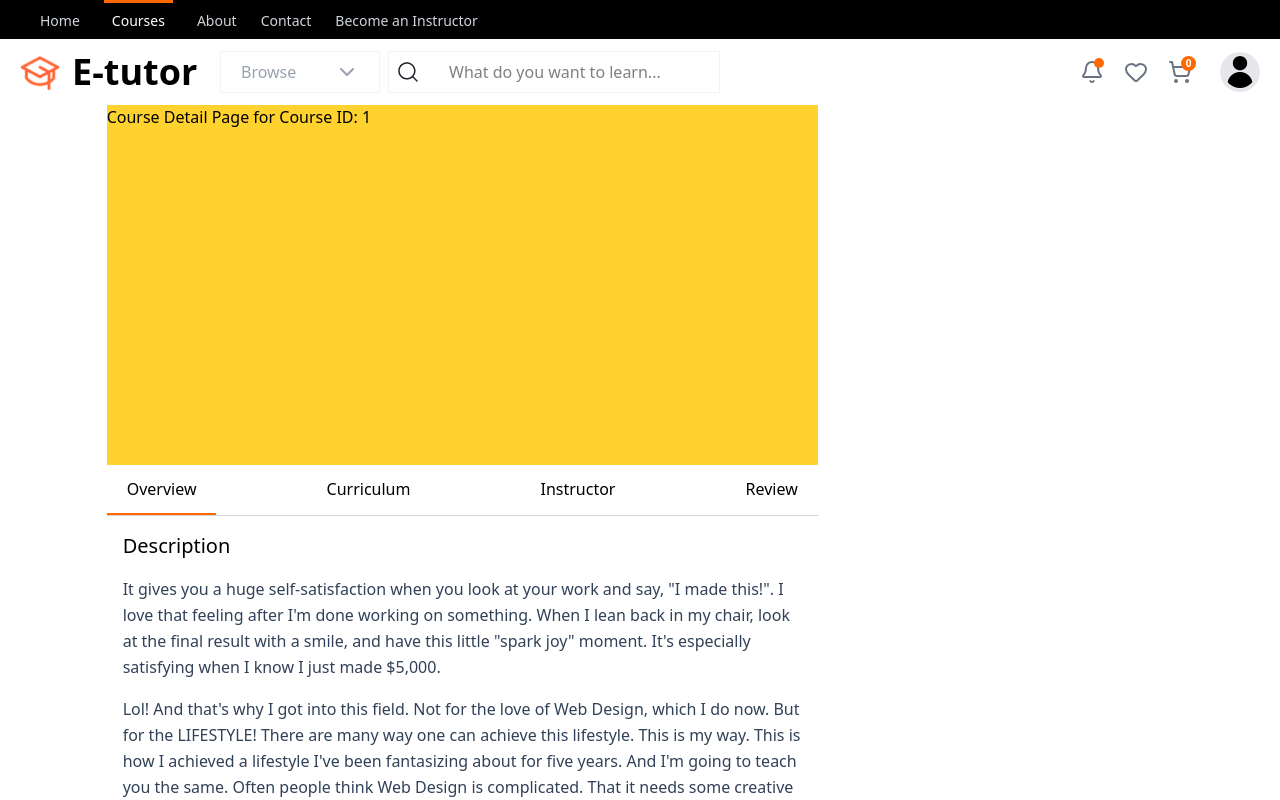
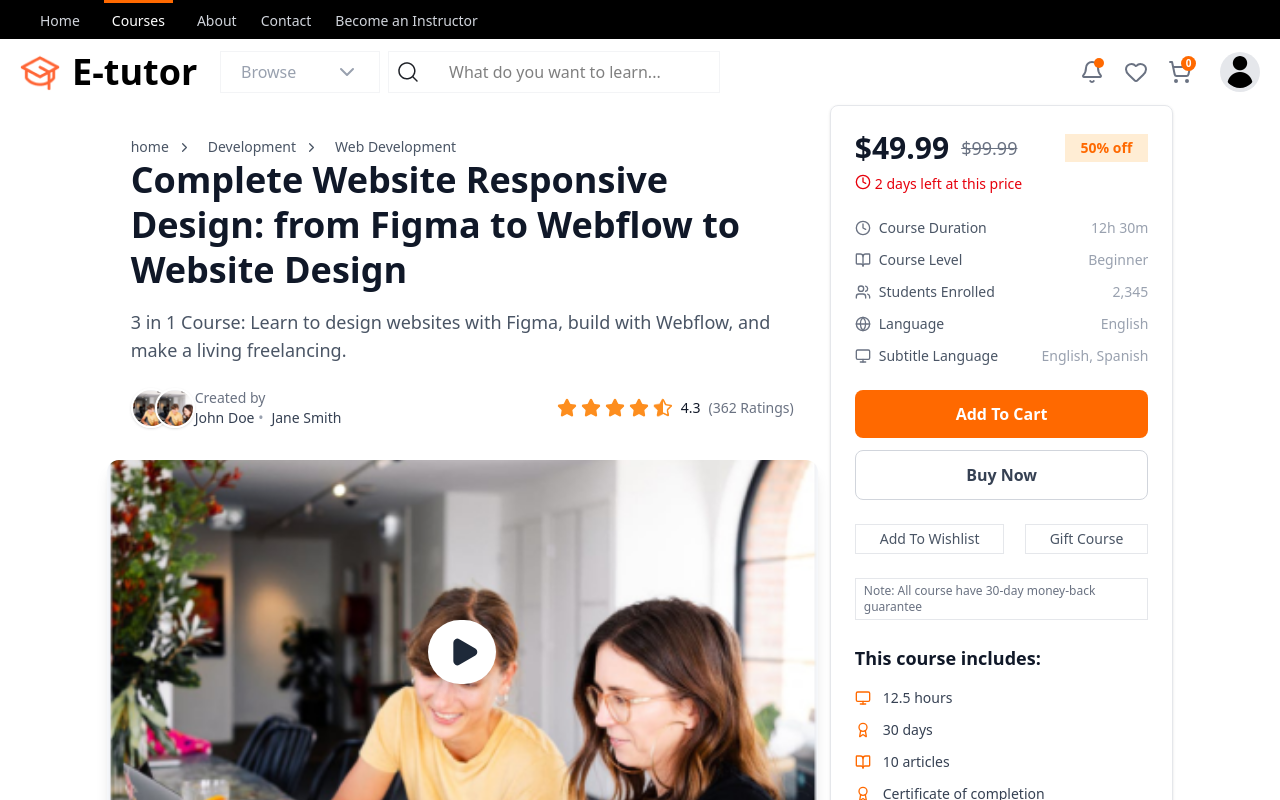
Before and after one commit to LEARNING-MANGMENT-SYSTEM/LMS-website, a React (Vite) app in the folder frontend/: page /courses/1 in a window 1280 px wide. Shown: the top 800 px of the page. Built offline with nearby package versions, Linux system fonts and the light colour scheme.

Commit message:
fill the details pages with components

```diff
--- a/frontend/src/components/CourseConent/index.tsx
+++ b/frontend/src/components/CourseConent/index.tsx
@@ -12,7 +12,7 @@ const CourseContents: React.FC<CourseContentsProps> = ({
     children
 }) => {
     return (
-        <div className='w-2/5 mx-auto bg-white rounded-lg shadow-sm border border-gray-200'>
+        <div className='mx-auto bg-white rounded-lg shadow-sm border border-gray-200'>
             <div className='p-4 border-b border-gray-200 flex justify-between items-center'>
                 <h2 className='text-lg font-bold text-gray-800'>{title}</h2>
                 <div className='text-sm font-medium text-green-500'>
--- a/frontend/src/components/CourseDetailHeader/index.tsx
+++ b/frontend/src/components/CourseDetailHeader/index.tsx
@@ -1,16 +1,17 @@
-import React from 'react';
-import ReadOnlyRating from '../UI/ReadOnlyRating';
-import { Play } from 'lucide-react';
+import React from "react";
+import ReadOnlyRating from "../UI/ReadOnlyRating";
+import { ChevronRight, Play } from "lucide-react";
+import Breadcrumb from "../breadCrumb";
 
-interface Instructor{
+interface Instructor {
   name: string;
   avatar: string;
 }
 
 interface CourseDetailHeaderProps {
-    breadcrumbs?: string[];
+  breadcrumbs?: { label: string; href: string }[];
   title?: string;
-    description?: string;
+  subtitle?: string;
   rating?: number;
   totalRatings?: number;
   instructors?: Instructor[];
@@ -19,74 +20,80 @@ interface CourseDetailHeaderProps {
   className?: string;
 }
 
-const CourseDetailHeader :React.FC<CourseDetailHeaderProps> = ({
-    breadcrumbs=[],
-    title="Complete Website Responsive Design: from Figma to Webflow to Website Design",
-    description="3 in 1 Course: Learn to design websites with Figma, build with Webflow, and make a living freelancing.",
-    rating=4.8,
-    totalRatings=45144,
+const CourseDetailHeader: React.FC<CourseDetailHeaderProps> = ({
+  breadcrumbs = [],
+  title = "Complete Website Responsive Design: from Figma to Webflow to Website Design",
+  subtitle = "3 in 1 Course: Learn to design websites with Figma, build with Webflow, and make a living freelancing.",
+  rating = 4.8,
+  totalRatings = 45144,
   instructors = [
     { name: "Dianne Russell", avatar: "../../assets/avatar.png" },
-    { name: "Kristin Watson", avatar: "../../assets/avatar.png" }
+    { name: "Kristin Watson", avatar: "../../assets/avatar.png" },
   ],
-      heroImage='../../assets/Image.png',
-    onPlayClick=()=>{},
-    className=''
+  heroImage = "../../assets/Image.png",
+  onPlayClick = () => {},
+  className = "",
 }) => {
-    const formatRating = (num: number):string => {
-        if(num>=1000000){
-            return(num/1000000).toFixed(1)+'M';
+  const formatRating = (num: number): string => {
+    if (num >= 1000000) {
+      return (num / 1000000).toFixed(1) + "M";
     }
-        if(num>=1000){
-            return(num/1000).toFixed(1)+'K';
+    if (num >= 1000) {
+      return (num / 1000).toFixed(1) + "K";
     }
     return num.toString();
-    }
+  };
   const handlePlayClick = () => {
-        if(onPlayClick){
+    if (onPlayClick) {
       onPlayClick();
     }
-    }
-    const handleKeyPress=(e:React.KeyboardEvent<HTMLDivElement>):void=>{
-        if(e.key==='Enter'||e.key===' '){
-            e.preventDefault()
+  };
+  const handleKeyPress = (e: React.KeyboardEvent<HTMLDivElement>): void => {
+    if (e.key === "Enter" || e.key === " ") {
+      e.preventDefault();
       handlePlayClick();
     }
-    }
+  };
 
   return (
     <div className={`w-full ${className}`}>
-        {breadcrumbs.length>0 &&(
-            <div className='px-6 py-4 border-b border-gray-100'>
-                <nav className='flex items-center space-x-2 text-sm text-gray-500'>
+      {/* {breadcrumbs.length > 0 && (
+        <div className="px-6 py-4 border-b border-gray-100">
+          <nav className="flex items-center space-x-2 text-sm text-gray-500">
             {breadcrumbs.map((crumb: string, index: number) => (
               <div key={index}>
-                        <span className={`${
-                            index === breadcrumbs.length - 1 ? 'text-gray-900' : 'text-gray-700 cursor-pointer'
+                <span
+                  className={`${
+                    index === breadcrumbs.length - 1
+                      ? "text-gray-900"
+                      : "text-gray-700 cursor-pointer"
                   }`}
-                        role={index === breadcrumbs.length - 1 ? undefined : 'button'}
+                  role={index === breadcrumbs.length - 1 ? undefined : "button"}
                   tabIndex={index === breadcrumbs.length - 1 ? undefined : 0}
                 >
                   {crumb}
                 </span>
                 {index < breadcrumbs.length - 1 && (
-                            <span className="text-gray-300" aria-hidden="true">›</span>
+                  <span className="text-gray-300" aria-hidden="true">
+                    ›
+                  </span>
                 )}
               </div>
             ))}
           </nav>
-
         </div>
-        )}
-
-        <div className='px-6 py-8'>
-            <h2 className='text-3xl md:text-4xl font-bold text-gray-900 mb-4 leading-tight'>{title}</h2>
-            <p className='text-lg text-gray-600 mb-6 max-w-4xl'>
-                {description}
-            </p>
+      )} */}
+      <div className="px-6 py-8">
+        <Breadcrumb
+          items={breadcrumbs}
+          separator={<ChevronRight size={15} />}
+        />
+        <h2 className="text-3xl md:text-4xl font-bold text-gray-900 mb-4 leading-tight">
+          {title}
+        </h2>
+        <p className="text-lg text-gray-600 mb-6 max-w-4xl">{subtitle}</p>
         <div className="flex items-center justify-between space-x-3">
-
-                <div className='flex'>
+          <div className="flex">
             <div className="flex -space-x-4">
               {instructors.map((instructor: Instructor, index: number) => (
                 <img
@@ -99,23 +106,22 @@ const CourseDetailHeader :React.FC<CourseDetailHeaderProps> = ({
             </div>
 
             <div className="flex  flex-col ">
-              <p className='text-sm text-gray-500'> Created by</p>
-<div className='flex items-center space-x-2'>
+              <p className="text-sm text-gray-500"> Created by</p>
+              <div className="flex items-center space-x-2">
                 {instructors.map((instructor: Instructor, index: number) => (
-
-      <span key={index} className="text-sm font-medium text-gray-700">
-
+                  <span
+                    key={index}
+                    className="text-sm font-medium text-gray-700"
+                  >
                     {instructor.name}
                     {index < instructors.length - 1 && (
                       <span className="text-gray-400"> • </span>
                     )}
-
                   </span>
-    ))}</div>
-
+                ))}
               </div>
             </div>
-
+          </div>
 
           <div className="flex items-center space-x-2">
             <ReadOnlyRating rating={rating} showText={false} />
@@ -125,37 +131,32 @@ const CourseDetailHeader :React.FC<CourseDetailHeaderProps> = ({
             </span>
           </div>
         </div>
-
-
       </div>
-        <div className='relative  rounded-xl overflow-hidden shadow-lg group cursor-pointer '
+      <div
+        className="relative  rounded-xl overflow-hidden shadow-lg group cursor-pointer "
         onClick={handlePlayClick}
         onKeyDown={handleKeyPress}
-
-        role='button'
-
+        role="button"
       >
-            <img src={heroImage}
-            alt='course img'
-            className=' w-full md:w-90/100 md:ml-20  h-64 md:h-80  lg:h-96 object-cover transition-transform
-            duration-300  '
-            loading='lazy'
+        <img
+          src={heroImage}
+          alt="course img"
+          className=" w-full h-64 md:h-80  lg:h-96 object-cover transition-transform
+            duration-300 " //md:w-90/100 md:ml-20 "
+          loading="lazy"
         />
-            <div className='absolute inset-0  bg-opacity-20 group-hover:bg-opacity-30 transition-transform duration-300'>
+        <div className="absolute inset-0  bg-opacity-20 group-hover:bg-opacity-30 transition-transform duration-300">
           <div className="absolute inset-0 flex items-center justify-center">
             <div className="bg-white rounded-full p-4 shadow-lg transform transition-transform duration-200 group-hover:scale-110 ">
               <Play
                 className="w-8 h-8 text-gray-800 ml-1"
                 fill="currentColor"
-
               />
             </div>
           </div>
-
         </div>
       </div>
-
     </div>
-)
-}
+  );
+};
 export default CourseDetailHeader;
--- a/frontend/src/components/CourseSection/index.tsx
+++ b/frontend/src/components/CourseSection/index.tsx
@@ -47,15 +47,15 @@ const CourseSection: React.FC<CourseSectionProps> = ({
                     <h3 className='text-gray-800 font-medium text-sm'>{title}</h3>
                 </div>
 
-                <div className='flex items-center gap-4 text-xs text-gray-500'>
+                <div className='flex items-center gap-4 text-xs text-gray-500 '>
                     {lectureCount && (
-                        <div className='flex items-center gap-1'>
+                        <div className='hidden lg:flex items-center gap-1'>
                             <Play size={12} className='text-purple-500' />
                             <span>{lectureCount} lectures</span>
                         </div>
                     )}
                     {duration && (
-                        <div className='flex items-center gap-1'>
+                        <div className='hidden lg:flex items-center gap-1'>
                             <Clock size={12} className='text-orange-500' />
                             <span>{duration}</span>
                         </div>
--- a/frontend/src/components/CourseSidebar/index.tsx
+++ b/frontend/src/components/CourseSidebar/index.tsx
@@ -47,7 +47,7 @@ const CourseSidebar:React.FC<CoursePaymentProps> = ({
 // const [selectedOption,setSelectedOption]=useState<string>('')
 
   return <>
-   <div className="border border-gray-200 rounded-lg shadow-sm p-6 w-80 ml-auto">
+   <div className="border border-gray-200 rounded-lg shadow-sm p-6 max-w-100 ml-auto">
     <div className="mb-6">
       <div className="flex items-center gap-3 mb-2">
         <span className="text-3xl font-bold text-gray-900">${price.toFixed(2)}
--- a/frontend/src/pages/Courses/CourseDetails.tsx
+++ b/frontend/src/pages/Courses/CourseDetails.tsx
@@ -14,12 +14,17 @@ import testImg from "../../assets/testImg.png";
 import CourseCard from "../../components/CourseCard";
 import ReactMarkdown from "react-markdown";
 import markdownComponents from "../../util/markdownComponet";
+import CourseDetailHeader from "../../components/CourseDetailHeader";
+import CourseSidebar from "../../components/CourseSidebar";
 
 const DummyData = {
+  img: testImg,
   title:
     "Complete Website Responsive Design: from Figma to Webflow to Website Design",
   subtitle:
     "3 in 1 Course: Learn to design websites with Figma, build with Webflow, and make a living freelancing.",
+  category: "Development",
+  subcategory: "Web Development",
   description: `It gives you a huge self-satisfaction when you look at your work and say, "I made this!". I love that feeling after I'm done working on something. When I lean back in my chair, look at the final result with a smile, and have this little "spark joy" moment. It's especially satisfying when I know I just made $5,000.
 
 Lol! And that's why I got into this field. Not for the love of Web Design, which I do now. But for the LIFESTYLE! There are many way one can achieve this lifestyle. This is my way. This is how I achieved a lifestyle I've been fantasizing about for five years. And I'm going to teach you the same. Often people think Web Design is complicated. That it needs some creative talent or knack for computers. Sure, a lot of people make it very complicated. Like most subjects taught in the university. Like most career paths.
@@ -245,9 +250,28 @@ export default function CourseDetail() {
   return (
     <div className="grid grid-cols-12">
       <div className="col-span-12  md:col-span-8">
-        <div className="bg-amber-300 h-90">
-          Course Detail Page for Course ID: {courseId}
-        </div>
+        <CourseDetailHeader
+          breadcrumbs={[
+            { label: "home", href: "/" },
+            {
+              label: courseData.category,
+              href: `$courses?category=${courseData.category}`,
+            },
+            {
+              label: courseData.subcategory,
+              href: `$courses?category=${courseData.category}+subcategory=${courseData.subcategory}`,
+            },
+          ]}
+          title={courseData.title}
+          subtitle={courseData.subtitle}
+          rating={avgRatings}
+          totalRatings={totalRatings}
+          instructors={courseData.instructors.map(({ name, imgSrc }) => ({
+            name,
+            avatar: imgSrc ?? testImg,
+          }))}
+          heroImage={courseData.img}
+        />
         <TabNavigator
           activeId={activeId}
           options={[
@@ -401,7 +425,28 @@ export default function CourseDetail() {
           </div>
         </Section>
       </div>
-      <div className="col-span-12 md:col-span-4"></div>
+      <div className="col-span-12 md:col-span-4 pl-3">
+        <CourseSidebar
+          price={49.99}
+          originalPrice={99.99}
+          discount={50}
+          duration="12h 30m"
+          level="Beginner"
+          studentsEnrolled="2,345"
+          language="English"
+          subtitles="English, Spanish"
+          courseIncludes={{
+            onDemandVideo: "12.5 hours",
+            moneyBackGuarantee: "30 days",
+            downloadableResources: "10 articles",
+            certificate: "Certificate of completion",
+            mobileAccess: true,
+            englishCaptions: true,
+            fullLifetime: true,
+            onlineAccess: true,
+          }}
+        />
+      </div>
     </div>
   );
 }
--- a/frontend/src/pages/Courses/LessonDetails.tsx
+++ b/frontend/src/pages/Courses/LessonDetails.tsx
@@ -8,8 +8,17 @@ import Button from "../../components/UI/Button";
 import ReactMarkdown from "react-markdown";
 import remarkGfm from "remark-gfm";
 import markdownComponents from "../../util/markdownComponet";
+import CourseContents from "../../components/CourseConent";
+import testImg from "../../assets/testImg.png";
+
+import CourseHeader from "../../components/CourseHeader";
+import CourseSection from "../../components/CourseSection";
+import Lesson from "../../components/Lesson";
+import VideoPlayer from "../../components/VideoPlayer";
+import { Avatar } from "../../components/UI/Avatar";
 const DummyData = {
   id: 1,
+  sectionId: 1,
   title: "Lecture 1",
   description: `We cover everything you need to build your first website. From creating your first page through to uploading your website to the internet. We'll use the worlds most popular (and free) web design tool called Visual Studio Code. There are exercise files you can download and follow along with me. At the end of each video there are downloadable version of where we are in the process so that you can compare your project with mine. This will enable you to see easily where you might have a problem. We will cover intro all the good stuff such as have to create your very own mobile super menu from scratch learning some basic JavaScript and jQuery.
 
@@ -94,6 +103,188 @@ Donec congue aliquam lorem nec congue. Suspendisse eu risus mattis, interdum ant
       ],
     },
   ],
+  curriculum: [
+    {
+      title: "Getting Started",
+      lectures: [
+        {
+          id: 1,
+          label: "What is webFlow",
+          value: "What is webFlow",
+          duration: "05:12",
+          type: "video",
+          progress: 100,
+        },
+        {
+          id: 2,
+          label: "Sign up in web flow",
+          value: "Sign up in web flow",
+          duration: "03:45",
+          type: "video",
+          progress: 100,
+        },
+        {
+          id: 3,
+          label: "Webflow Terms & Conditions",
+          value: "Webflow Terms & Conditions",
+          duration: "02:20",
+          type: "document",
+          progress: 50,
+        },
+        {
+          id: 4,
+          label: "Teaser of Webflow",
+          value: "Teaser of Webflow",
+          duration: "01:30",
+          type: "video",
+          progress: 0,
+        },
+        {
+          id: 5,
+          label: "Practice Project",
+          value: "Practice Project",
+          duration: "10:00",
+          type: "video",
+          progress: 0,
+        },
+      ],
+    },
+    {
+      title: "Secret of Good Design",
+      lectures: [
+        {
+          id: 6,
+          label: "Principles of Good UI",
+          value: "Principles of Good UI",
+          duration: "06:10",
+          type: "video",
+          progress: 100,
+        },
+        {
+          id: 7,
+          label: "Typography Basics",
+          value: "Typography Basics",
+          duration: "04:45",
+          type: "video",
+          progress: 0,
+        },
+        {
+          id: 8,
+          label: "Color Psychology",
+          value: "Color Psychology",
+          duration: "07:20",
+          type: "video",
+          progress: 0,
+        },
+        {
+          id: 9,
+          label: "Design Systems",
+          value: "Design Systems",
+          duration: "05:00",
+          type: "document",
+          progress: 0,
+        },
+        {
+          id: 10,
+          label: "Mini Design Project",
+          value: "Mini Design Project",
+          duration: "12:00",
+          type: "video",
+          progress: 0,
+        },
+      ],
+    },
+    {
+      title: "Practice Design Like an Artist",
+      lectures: [
+        {
+          id: 11,
+          label: "Sketching for Ideas",
+          value: "Sketching for Ideas",
+          duration: "08:00",
+          type: "video",
+          progress: 0,
+        },
+        {
+          id: 12,
+          label: "Wireframing Basics",
+          value: "Wireframing Basics",
+          duration: "06:45",
+          type: "video",
+          progress: 0,
+        },
+        {
+          id: 13,
+          label: "Building Mockups",
+          value: "Building Mockups",
+          duration: "09:15",
+          type: "video",
+          progress: 0,
+        },
+        {
+          id: 14,
+          label: "Figma Collaboration",
+          value: "Figma Collaboration",
+          duration: "05:00",
+          type: "document",
+          progress: 0,
+        },
+        {
+          id: 15,
+          label: "Portfolio Challenge",
+          value: "Portfolio Challenge",
+          duration: "15:00",
+          type: "video",
+          progress: 0,
+        },
+      ],
+    },
+    {
+      title: "Web Development (Webflow)",
+      lectures: [
+        {
+          id: 16,
+          label: "Introduction to Webflow Designer",
+          value: "Introduction to Webflow Designer",
+          duration: "07:10",
+          type: "video",
+          progress: 0,
+        },
+        {
+          id: 17,
+          label: "Layout & Grid System",
+          value: "Layout & Grid System",
+          duration: "06:30",
+          type: "video",
+          progress: 0,
+        },
+        {
+          id: 18,
+          label: "Animations & Interactions",
+          value: "Animations & Interactions",
+          duration: "08:50",
+          type: "video",
+          progress: 0,
+        },
+        {
+          id: 19,
+          label: "Publishing & Hosting",
+          value: "Publishing & Hosting",
+          duration: "04:40",
+          type: "video",
+          progress: 0,
+        },
+        {
+          id: 20,
+          label: "Final Webflow Project",
+          value: "Final Webflow Project",
+          duration: "20:00",
+          type: "video",
+          progress: 0,
+        },
+      ],
+    },
+  ],
 };
 function countComments(comments) {
   let total = 0;
@@ -126,10 +317,52 @@ export default function LessonDetail() {
   const activeId = useScrollSpy(refSections);
 
   return (
+    <>
+      <CourseHeader
+        title={lessonData.title}
+        sections={lessonData.curriculum.length}
+        lectures={lessonData.curriculum.reduce(
+          (acc, curr) => acc + curr.lectures.length,
+          0
+        )}
+        totalTime={"15h 5min"}
+      />
       <div className="grid grid-cols-12">
         <div className="col-span-12 md:col-span-8">
-        <div className="bg-amber-300 h-90">
-          Lesson Detail Page for Lesson ID: {lessonId}
+          <VideoPlayer poster={testImg} />
+          <div className="border-b border-gray-200 my-2">
+            <h2 className="text-2xl font-semibold text-gray-800 mb-2">
+              {lessonData.curriculum
+                .find((section) => section.id === lessonData.sectionId)
+                ?.lectures.findIndex(
+                  (lecture) => lecture.id === lessonData.id
+                ) ?? -1 + 1}
+              . {lessonData.title}
+            </h2>
+            <div className="flex justify-between items-end my-3">
+              <div className="flex -space-x-4">
+                {[0, 0, 0, 0].map(() => (
+                  <Avatar size={30} />
+                ))}
+                <div className="ml-6">
+                  <p className="text-sm ">+25</p>
+
+                  <p className="text-sm text-gray-500">Students watching</p>
+                </div>
+              </div>
+              <div className="flex gap-4">
+                <p className="text-sm text-gray-500">
+                  last updated:{" "}
+                  <span className="text-sm text-gray-700">Aug 20, 2023</span>{" "}
+                </p>
+                <p className="text-sm text-gray-500">
+                  comments:{" "}
+                  <span className="text-sm text-gray-700">
+                    {countComments(lessonData.comments)}
+                  </span>{" "}
+                </p>
+              </div>
+            </div>
           </div>
           <TabNavigator
             activeId={activeId}
@@ -160,7 +393,6 @@ export default function LessonDetail() {
             <ReactMarkdown
               remarkPlugins={[remarkGfm]}
               components={markdownComponents}
-
             >
               {lessonData.description}
             </ReactMarkdown>
@@ -198,34 +430,69 @@ export default function LessonDetail() {
             ref={attachmentsSection}
           >
             {lessonData.attachments.map((attachment) => (
-            <div className="flex justify-between items-center bg-slate-100 p-5" key={attachment.name}>
+              <div
+                className="flex justify-between items-center bg-slate-100 p-5"
+                key={attachment.name}
+              >
                 <div className="flex items-center gap-3">
                   <FileText color="orange" size={50} />
                   <div>
                     <p className="mb-1">{attachment.name}</p>
-                  <p className="text-xs text-gray-400">{attachment.size} MB</p>
+                    <p className="text-xs text-gray-400">
+                      {attachment.size} MB
+                    </p>
                   </div>
                 </div>
                 <Button> Download File</Button>
               </div>
             ))}
           </Section>
-        <Section title={`Comments (${countComments(lessonData.comments)})`} id='comments' ref={commentsSection}>
+          <Section
+            title={`Comments (${countComments(lessonData.comments)})`}
+            id="comments"
+            ref={commentsSection}
+          >
             {lessonData.comments.length === 0 ? (
               <p className="text-orange-300 text-center text-xl p-5 ">
                 No Comments provided
               </p>
             ) : (
               <>
-              {lessonData.comments.map((comment ,index) => (
-                <div className="h-50" key={index}> comment component</div>
+                {lessonData.comments.map((comment, index) => (
+                  <div className="h-50" key={index}>
+                    {" "}
+                    comment component
+                  </div>
                 ))}
                 <Button variant="secondary">Load More</Button>
               </>
             )}
           </Section>
         </div>
-      <div className="col-span-12 md:col-span-4"></div>
+        <div className="col-span-12 md:col-span-4 px-4">
+          <CourseContents overallProgress={50}>
+            {lessonData.curriculum.map((section) => (
+              <CourseSection
+                id={section.title} //id}
+                title={section.title}
+                children={section.lectures.map((lecture) => (
+                  <Lesson
+                    title={lecture.label}
+                    duration={lecture.duration}
+                    type={lecture.type as "video" | "document"}
+                    progress={lecture.progress}
+                  />
+                ))}
+                isExpandable={true}
+                defaultExpanded={false}
+                lectureCount={section.lectures.length}
+                duration={"15h 5min"}
+                progress={5}
+              />
+            ))}
+          </CourseContents>
         </div>
+      </div>
+    </>
   );
 }
```
Also changed, not shown: frontend/src/components/Curriculum/index.tsx (+10 -15 lines), frontend/src/components/Lesson/index.tsx (+19 -16 lines), 1 other file (tests, documents, lock files or other folders). Lines whose indentation alone changed are shown as unchanged.
